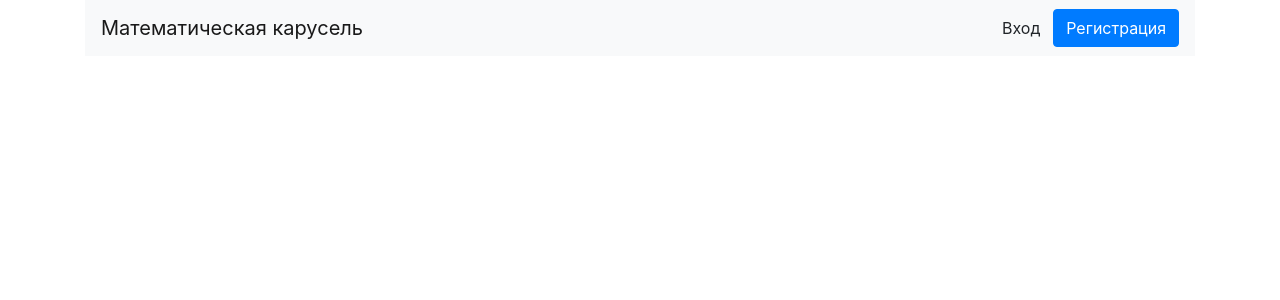
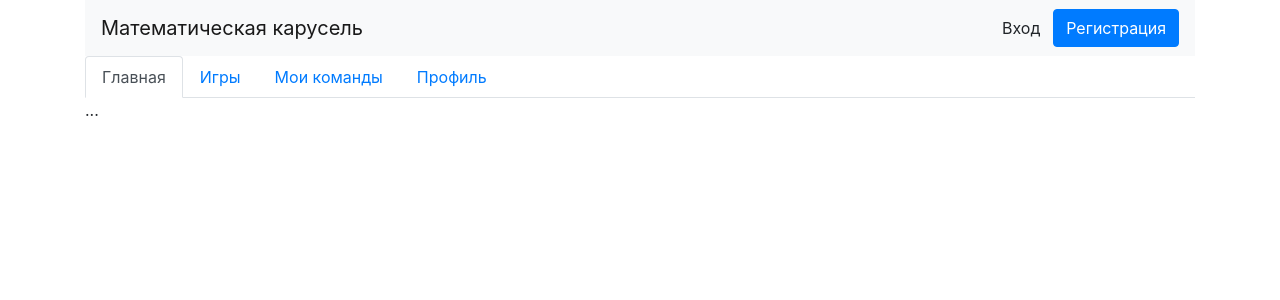
Before and after one commit to andrey545454/MathGame-CourseWork, a Django app: page / in a window 1280 px wide. Shown: the top 300 px of the page. Run offline with Django 4.2, Linux system fonts and the light colour scheme; some libraries are stand-ins or nearby versions.

Commit message:
add navs and index page

```diff
--- a/game/views.py
+++ b/game/views.py
@@ -20,4 +20,4 @@ def register(request):
 
 
 def index(request):
-    return render(request, 'base.html')
+    return render(request, 'index.html')
--- a/templates/base.html
+++ b/templates/base.html
@@ -3,8 +3,9 @@
 <head>
     <meta charset="utf-8">
     <link rel="stylesheet" href="https://cdn.jsdelivr.net/npm/bootstrap@4.6.1/dist/css/bootstrap.min.css" integrity="sha384-zCbKRCUGaJDkqS1kPbPd7TveP5iyJE0EjAuZQTgFLD2ylzuqKfdKlfG/eSrtxUkn" crossorigin="anonymous">
-    <script src="https://cdn.jsdelivr.net/npm/jquery@3.5.1/dist/jquery.slim.min.js" integrity="sha384-DfXdz2htPH0lsSSs5nCTpuj/zy4C+OGpamoFVy38MVBnE+IbbVYUew+OrCXaRkfj" crossorigin="anonymous"></script>
-    <script src="https://cdn.jsdelivr.net/npm/bootstrap@4.6.1/dist/js/bootstrap.bundle.min.js" integrity="sha384-fQybjgWLrvvRgtW6bFlB7jaZrFsaBXjsOMm/tB9LTS58ONXgqbR9W8oWht/amnpF" crossorigin="anonymous"></script>
+    <script src="https://code.jquery.com/jquery-3.2.1.slim.min.js" integrity="sha384-KJ3o2DKtIkvYIK3UENzmM7KCkRr/rE9/Qpg6aAZGJwFDMVNA/GpGFF93hXpG5KkN" crossorigin="anonymous"></script>
+    <script src="https://cdnjs.cloudflare.com/ajax/libs/popper.js/1.12.9/umd/popper.min.js" integrity="sha384-ApNbgh9B+Y1QKtv3Rn7W3mgPxhU9K/ScQsAP7hUibX39j7fakFPskvXusvfa0b4Q" crossorigin="anonymous"></script>
+    <script src="https://maxcdn.bootstrapcdn.com/bootstrap/4.0.0/js/bootstrap.min.js" integrity="sha384-JZR6Spejh4U02d8jOt6vLEHfe/JQGiRRSQQxSfFWpi1MquVdAyjUar5+76PVCmYl" crossorigin="anonymous"></script>
     <title>Математическая карусель</title>
 </head>
 <body>
@@ -14,6 +15,7 @@
             <form class="form-inline">
                 {% if user.is_authenticated %}
                     <a href="{% url 'logout' %}" class="btn btn-light" role="button">Выход</a>
+
                 {% else %}
                     <a href="{% url 'login' %}" class="btn btn-light" role="button">Вход</a>
                     <a href="{% url 'register' %}" class="btn btn-primary" role="button">Регистрация</a>
--- /dev/null
+++ b/templates/index.html
@@ -0,0 +1,18 @@
+{% extends 'base.html' %}
+
+{% block content %}
+    <nav>
+        <div class="nav nav-tabs" id="nav-tab" role="tablist">
+            <a class="nav-link active" id="nav-main-tab" data-toggle="tab" href="#nav-main" role="tab" aria-controls="nav-main" aria-selected="true">Главная</a>
+            <a class="nav-link" id="nav-games-tab" data-toggle="tab" href="#nav-games" role="tab" aria-controls="nav-games" aria-selected="false">Игры</a>
+            <a class="nav-link" id="nav-teams-tab" data-toggle="tab" href="#nav-teams" role="tab" aria-controls="nav-teams" aria-selected="false">Мои команды</a>
+            <a class="nav-link" id="nav-profile-tab" data-toggle="tab" href="#nav-profile" role="tab" aria-controls="nav-profile" aria-selected="false">Профиль</a>
+        </div>
+    </nav>
+    <div class="tab-content" id="nav-tabContent">
+        <div class="tab-pane fade show active" id="nav-main" role="tabpanel" aria-labelledby="nav-main-tab">...</div>
+        <div class="tab-pane fade" id="nav-games" role="tabpanel" aria-labelledby="nav-games-tab">...</div>
+        <div class="tab-pane fade" id="nav-teams" role="tabpanel" aria-labelledby="nav-teams-tab">...</div>
+        <div class="tab-pane fade" id="nav-profile" role="tabpanel" aria-labelledby="nav-profile-tab">...</div>
+    </div>
+{% endblock %}
```
